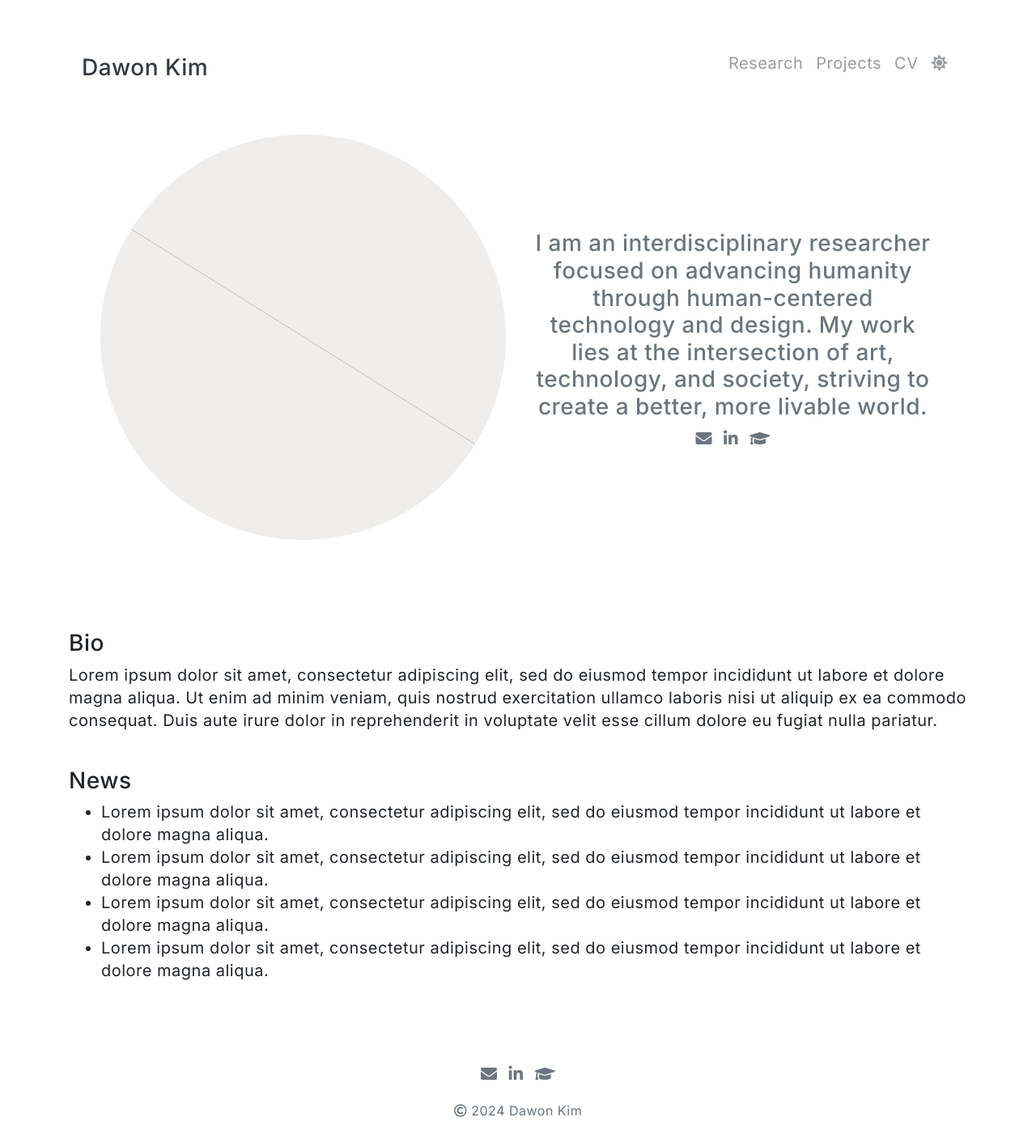
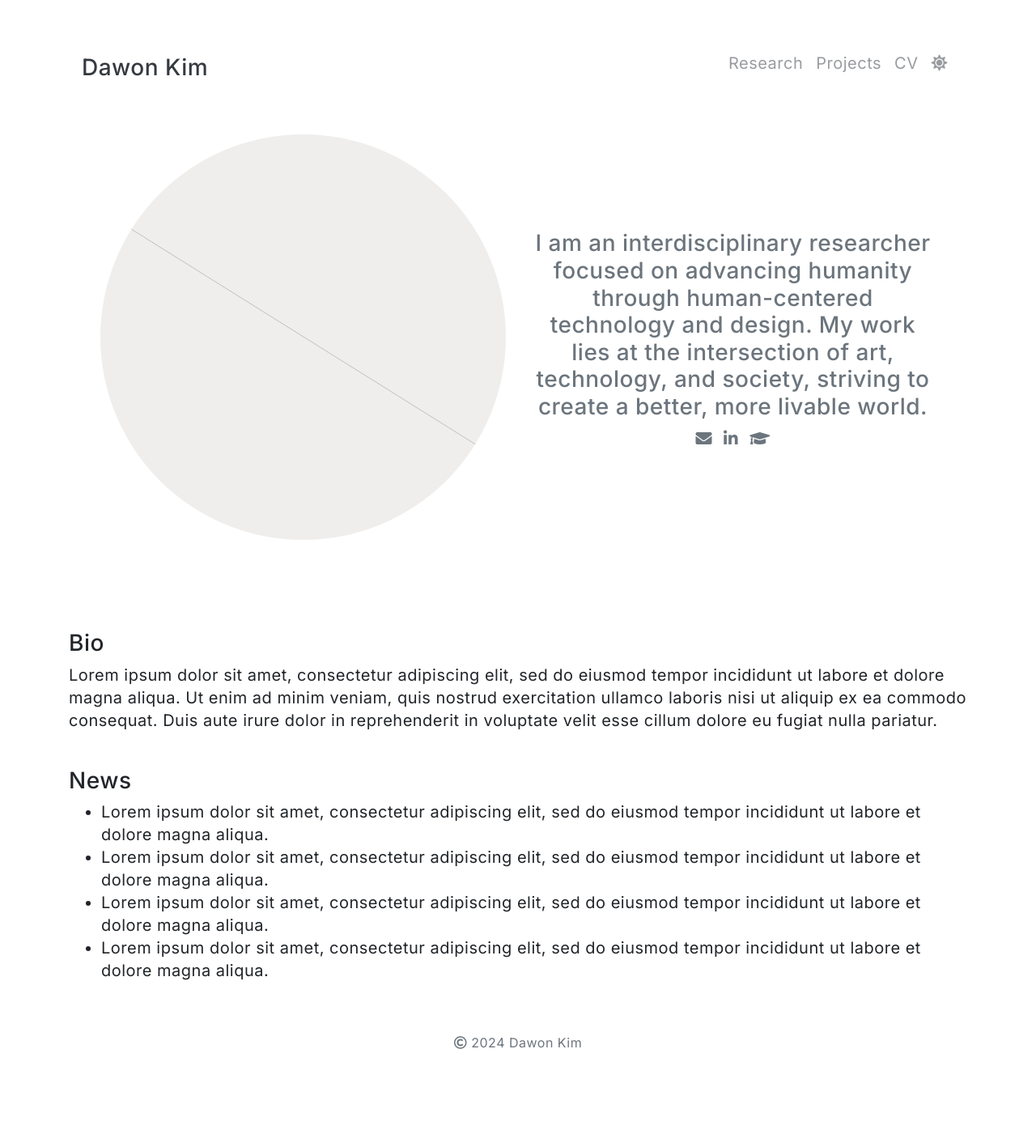
Before and after one commit to dawonkimhci/dawonkimhci.github.io, a Jekyll site: the page built from pages/index.md, in a window 1280 px wide. Shown: the whole page at 81% size. Built offline with Jekyll 4.4.1, drawn with Linux system fonts in a browser that asks for light colours; after the commit the page ends 1317 px from its top, so only the background shows below that.

Commit message:
Update index.md

```diff
--- a/pages/index.md
+++ b/pages/index.md
@@ -17,6 +17,3 @@ Lorem ipsum dolor sit amet, consectetur adipiscing elit, sed do eiusmod tempor i
 * Lorem ipsum dolor sit amet, consectetur adipiscing elit, sed do eiusmod tempor incididunt ut labore et dolore magna aliqua.
 <br>
 <br>
-<br>
-<br>
-<div align="center">{% include social.html %}</div>
```
